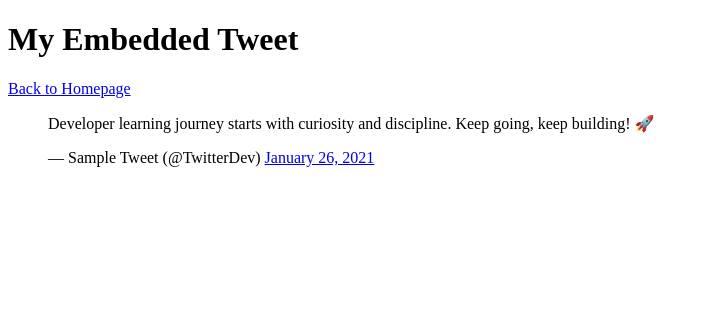
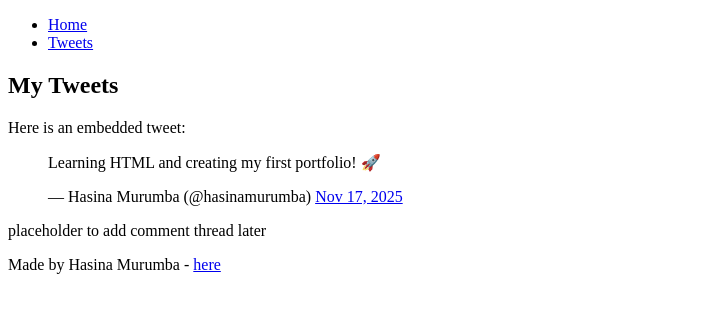
Before and after one commit to hasinamurumba/My_First_Portfolio, a plain HTML site: page html_basic/tweets.html in a window 1280 px wide. Shown: the whole page, without its empty margins (0-709 px from the left). Drawn offline with Linux system fonts and the light colour scheme.

Commit message:
Enhance tweets.html with structure and content
Added a header, main content, and footer to the tweets page.

```diff
--- a/html_basic/tweets.html
+++ b/html_basic/tweets.html
@@ -2,27 +2,34 @@
 <html lang="en">
 <head>
     <meta charset="UTF-8">
-    <title>Tweets Page</title>
+    <meta name="viewport" content="width=device-width, initial-scale=1.0">
+    <title>My First Portfolio - Tweets</title>
 </head>
 <body>
+    <header>
+        <ul>
+            <li><a href="index.html">Home</a></li>
+            <li><a href="tweets.html">Tweets</a></li>
+        </ul>
+    </header>
+    <main>
+        <article>
+            <h1>My Tweets</h1>
+            <p>Here is an embedded tweet:</p>
 
-    <h1>My Embedded Tweet</h1>
-
-    <!-- Link back to homepage -->
-    <p><a href="index.html">Back to Homepage</a></p>
-
-    <!-- Embedded Tweet -->
-    <blockquote class="twitter-tweet">
-        <p lang="en" dir="ltr">
-            Developer learning journey starts with curiosity and discipline. Keep going, keep building! 🚀
-        </p>
-        &mdash; Sample Tweet (@TwitterDev)
-        <a href="https://twitter.com/TwitterDev/status/1354143047324293120?ref_src=twsrc%5Etfw">
-            January 26, 2021
-        </a>
-    </blockquote>
-
-    <script async src="https://platform.twitter.com/widgets.js" charset="utf-8"></script>
-
+            <!-- Example Tweet Embed -->
+            <blockquote class="twitter-tweet">
+                <p lang="en" dir="ltr">Learning HTML and creating my first portfolio! 🚀</p>&mdash; Hasina Murumba (@hasinamurumba)
+                <a href="https://twitter.com/hasinamurumba/status/1710000000000000000">Nov 17, 2025</a>
+            </blockquote>
+            <script async src="https://platform.twitter.com/widgets.js" charset="utf-8"></script>
+        </article>
+        <aside>
+            <p>placeholder to add comment thread later</p>
+        </aside>
+    </main>
+    <footer>
+        <p>Made by Hasina Murumba - <a href="https://github.com/hasinamurumba" target="_blank">here</a></p>
+    </footer>
 </body>
 </html>
```
